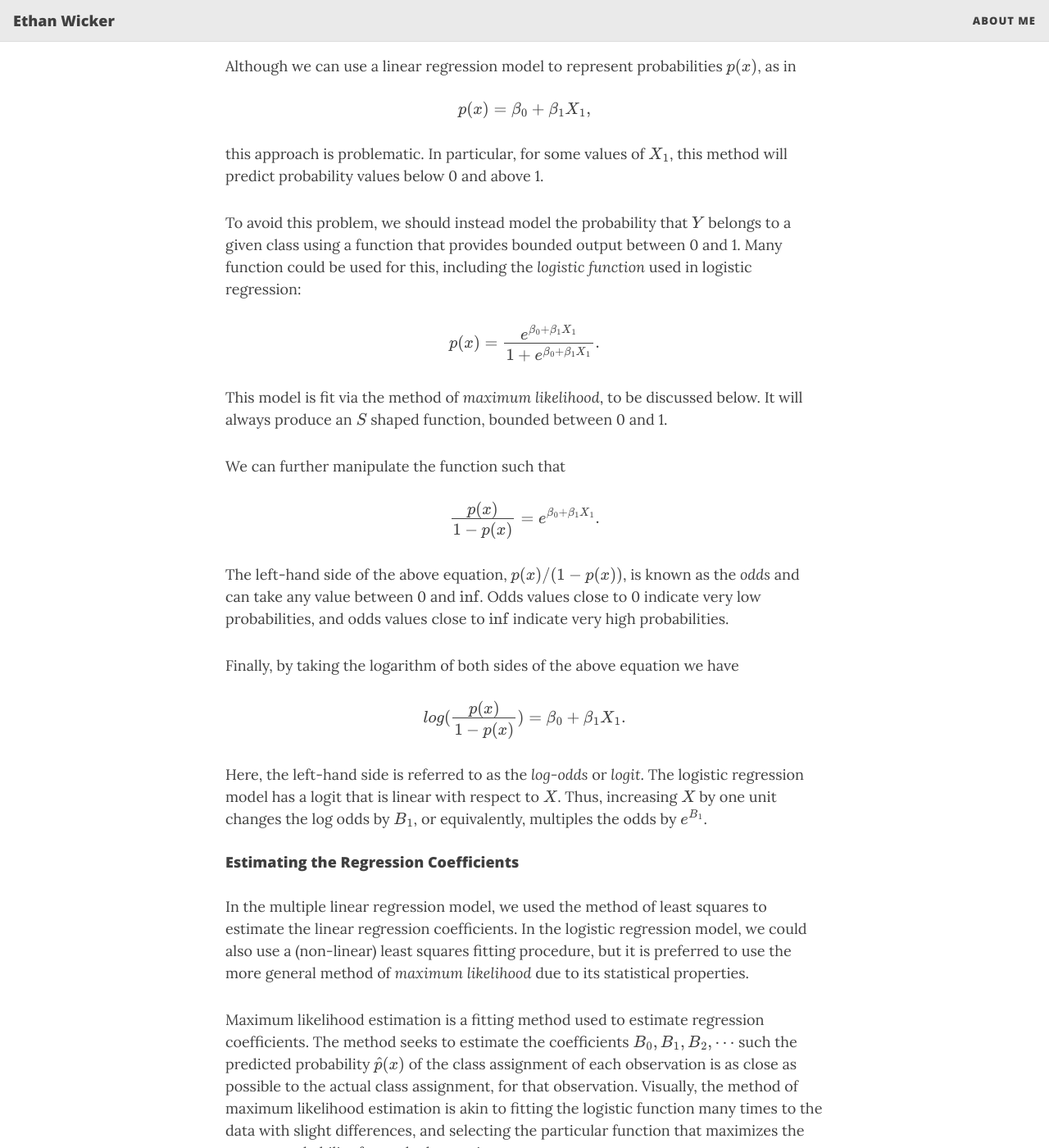
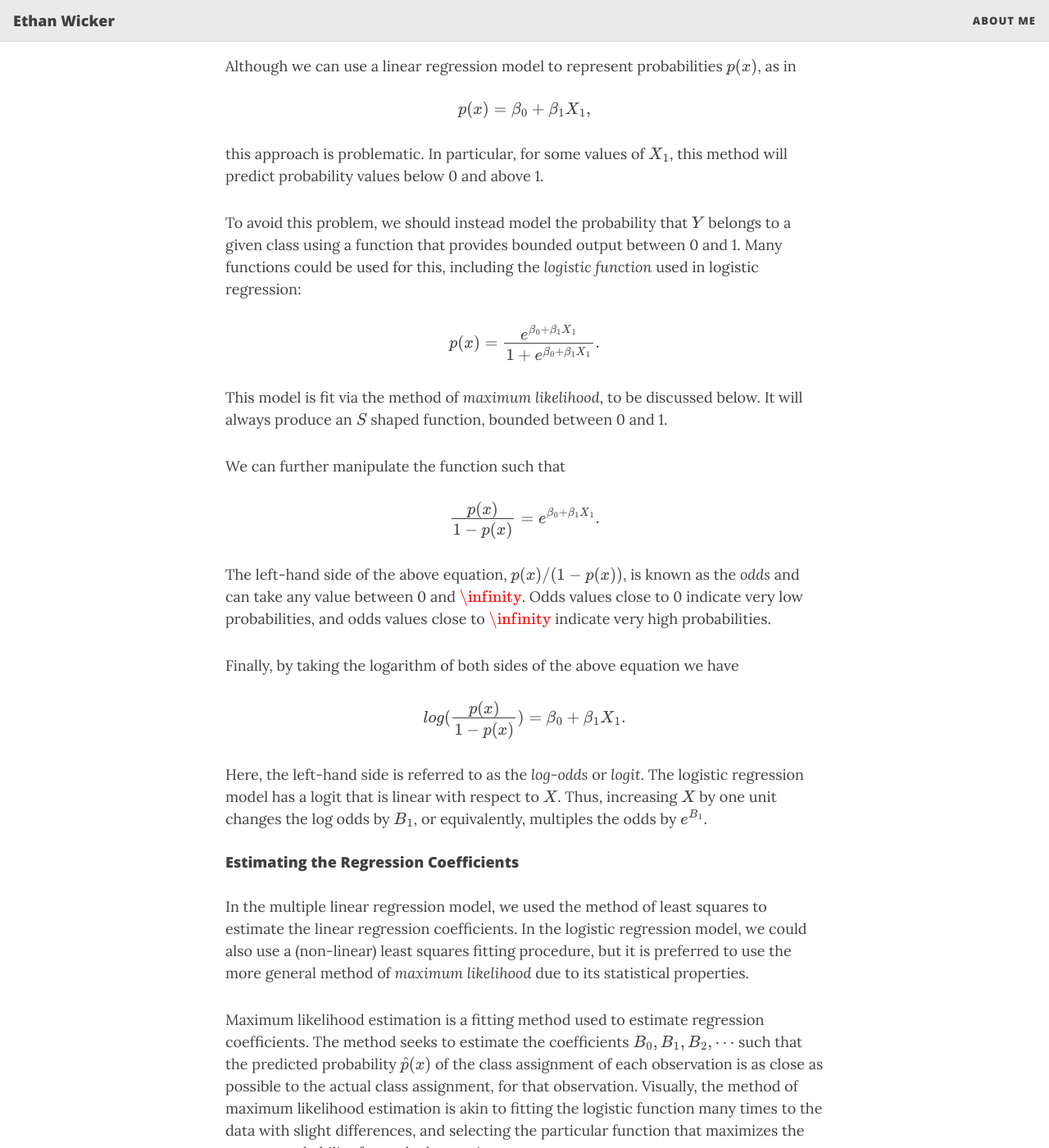
Before and after one commit to ethanwicker/ethanwicker.github.io, a Jekyll site: the page built from _posts/2021-01-27-logistic-regression-001.md, in a window 1280 px wide and 1400 px high, scrolled down 570 px. Shown: the whole window at 82% size. Built offline with Jekyll 4.4.1, drawn with Linux system fonts in a browser that asks for light colours; nearby versions of some CDN libraries; formulas are drawn with MathJax 3; some of the changed text lies outside the part shown.

Commit message:
Updating post

```diff
--- a/_posts/2021-01-27-logistic-regression-001.md
+++ b/_posts/2021-01-27-logistic-regression-001.md
@@ -21,7 +21,7 @@ $$
 
 this approach is problematic.  In particular, for some values of $X_1$, this method will predict probability values below 0 and above 1.
 
-To avoid this problem, we should instead model the probability that $Y$ belongs to a given class using a function that provides bounded output between 0 and 1.  Many function could be used for this, including the *logistic function* used in logistic regression:
+To avoid this problem, we should instead model the probability that $Y$ belongs to a given class using a function that provides bounded output between 0 and 1.  Many functions could be used for this, including the *logistic function* used in logistic regression:
 
 $$
 \begin{aligned}
@@ -39,7 +39,7 @@ $$
 \end{aligned}
 $$
 
-The left-hand side of the above equation, $p(x) / (1 - p(x))$, is known as the *odds* and can take any value between 0 and $\inf$.  Odds values close to 0 indicate very low probabilities, and odds values close to $\inf$ indicate very high probabilities.
+The left-hand side of the above equation, $p(x) / (1 - p(x))$, is known as the *odds* and can take any value between 0 and $\infinity$.  Odds values close to 0 indicate very low probabilities, and odds values close to $\infinity$ indicate very high probabilities.
 
 Finally, by taking the logarithm of both sides of the above equation we have
 
@@ -55,13 +55,13 @@ Here, the left-hand side is referred to as the *log-odds* or *logit*.  The logis
 
 In the multiple linear regression model, we used the method of least squares to estimate the linear regression coefficients.  In the logistic regression model, we could also use a (non-linear) least squares fitting procedure, but it is preferred to use the more general method of *maximum likelihood* due to its statistical properties.
 
-Maximum likelihood estimation is a fitting method used to estimate regression coefficients.  The method seeks to estimate the coefficients $B_0, B_1, B_2, \cdots$ such the predicted probability $\hat{p}(x)$ of the class assignment of each observation is as close as possible to the actual class assignment, for that observation.  Visually, the method of maximum likelihood estimation is akin to fitting the logistic function many times to the data with slight differences, and selecting the particular function that maximizes the correct probability for each class assignment.
+Maximum likelihood estimation is a fitting method used to estimate regression coefficients.  The method seeks to estimate the coefficients $B_0, B_1, B_2, \cdots$ such that the predicted probability $\hat{p}(x)$ of the class assignment of each observation is as close as possible to the actual class assignment, for that observation.  Visually, the method of maximum likelihood estimation is akin to fitting the logistic function many times to the data with slight differences, and selecting the particular function that maximizes the correct probability for each class assignment.
 
 Mathematically, this can be formalized via a *likelihood function*:
 
 $$
 \begin{aligned}
-l(\beta_0, \beta_1) = \prod_{i:y_i = 1}p(x_i) \prod_{i':y_{i'} = 0}(1 - p(x_i')),
+\ell(\beta_0, \beta_1) = \prod_{i:y_i = 1}p(x_i) \prod_{i':y_{i'} = 0}(1 - p(x_i')),
 \end{aligned}
 $$
 
```
